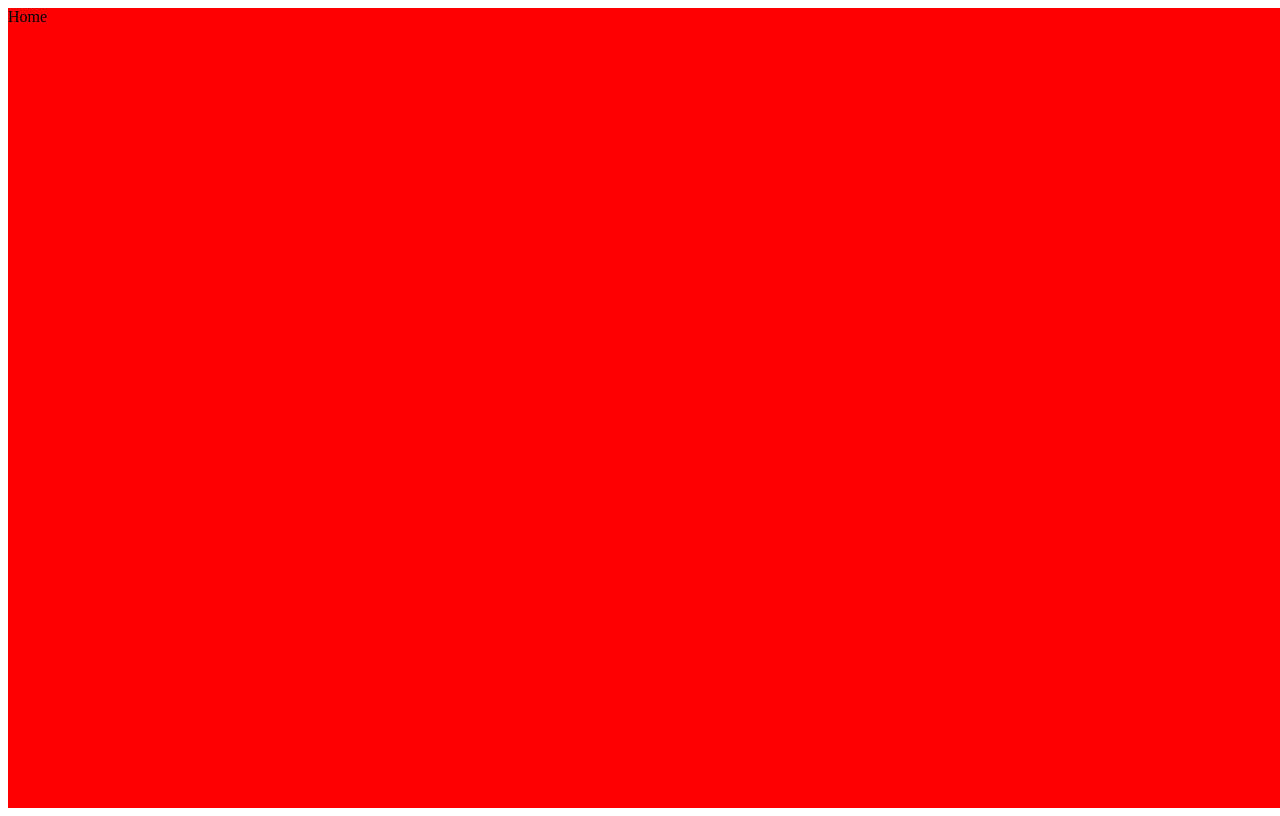
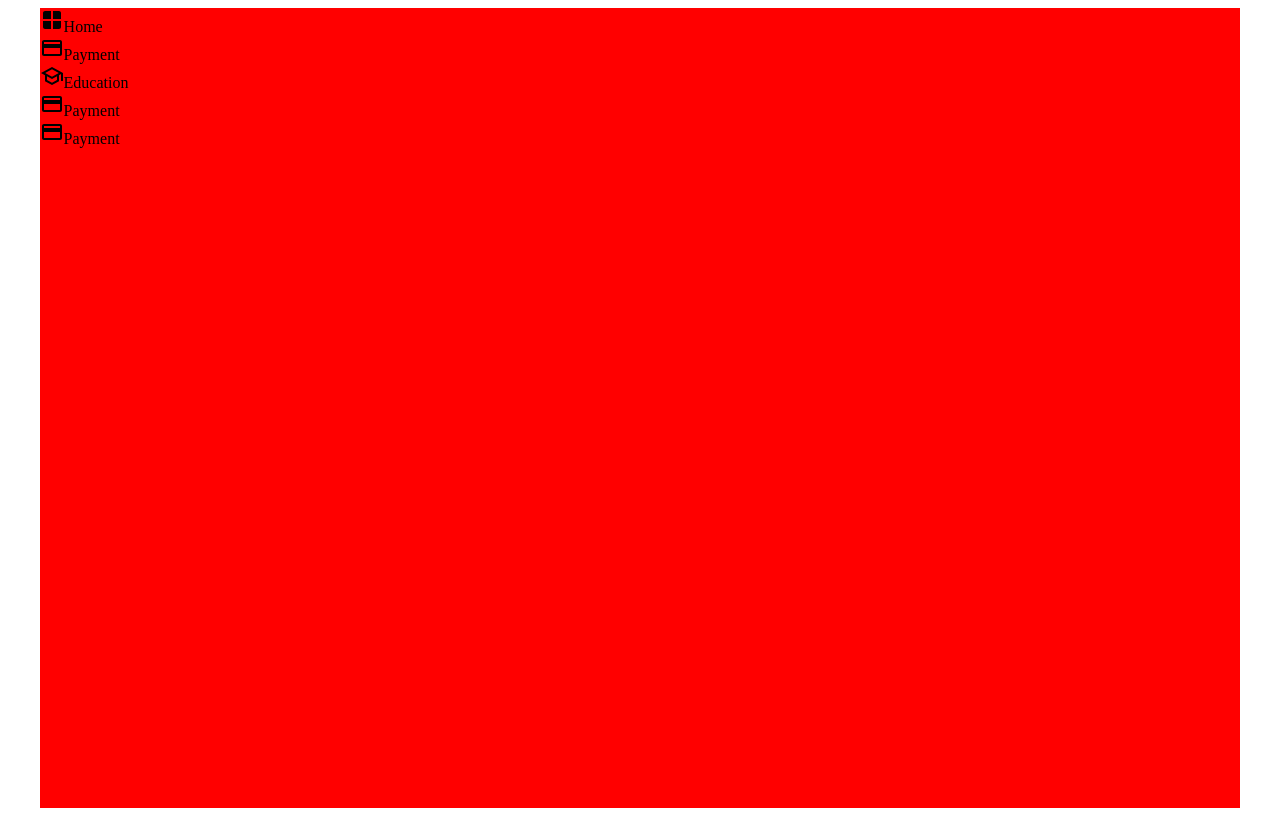
Before and after one commit to Nkurunzizagashati/Personal_budget_manager, a React (Vite) app: page / in a window 1280 px wide. Built offline with nearby package versions, Linux system fonts and the light colour scheme.

Commit message:
add categories

```diff
--- a/package.json
+++ b/package.json
@@ -10,6 +10,8 @@
     "preview": "vite preview"
   },
   "dependencies": {
+    "@emotion/react": "^11.13.3",
+    "@emotion/styled": "^11.13.0",
     "@mui/icons-material": "^6.1.1",
     "@mui/material": "^6.1.1",
     "@mui/styled-engine-sc": "^6.1.1",
--- a/src/components/Home.jsx
+++ b/src/components/Home.jsx
@@ -1,3 +1,7 @@
+import WindowIcon from '@mui/icons-material/Window';
+import CreditCardOutlinedIcon from '@mui/icons-material/CreditCardOutlined';
+import NoteAltOutlinedIcon from '@mui/icons-material/NoteAltOutlined';
+import SchoolOutlinedIcon from '@mui/icons-material/SchoolOutlined';
 import styles from './Home.module.css';
 
 function Home() {
@@ -6,7 +10,24 @@ function Home() {
 			<div className="navigation">
 				<div className="categories">
 					<div className="category">
+						<WindowIcon />
 						<span className="category-name">Home</span>
+					</div>
+					<div className="category">
+						<CreditCardOutlinedIcon />
+						<span className="category-name">Payment</span>
+					</div>
+					<div className="category">
+						<SchoolOutlinedIcon />
+						<span className="category-name">Education</span>
+					</div>
+					<div className="category">
+						<CreditCardOutlinedIcon />
+						<span className="category-name">Payment</span>
+					</div>
+					<div className="category">
+						<CreditCardOutlinedIcon />
+						<span className="category-name">Payment</span>
 					</div>
 				</div>
 				<div className="settings-area"></div>
--- a/src/components/Home.module.css
+++ b/src/components/Home.module.css
@@ -1,5 +1,6 @@
 .mainContainer {
 	background-color: red;
-	min-width: 100vw;
+	max-width: 95%;
+	margin: 0 auto;
 	height: 100vh;
 }
--- /dev/null
+++ b/src/styles.css
@@ -0,0 +1,5 @@
+* {
+	padding: 0;
+	margin: 0;
+	box-sizing: border-box;
+}
```
Also changed, not shown: 1 other file (tests, documents, lock files or other folders).
